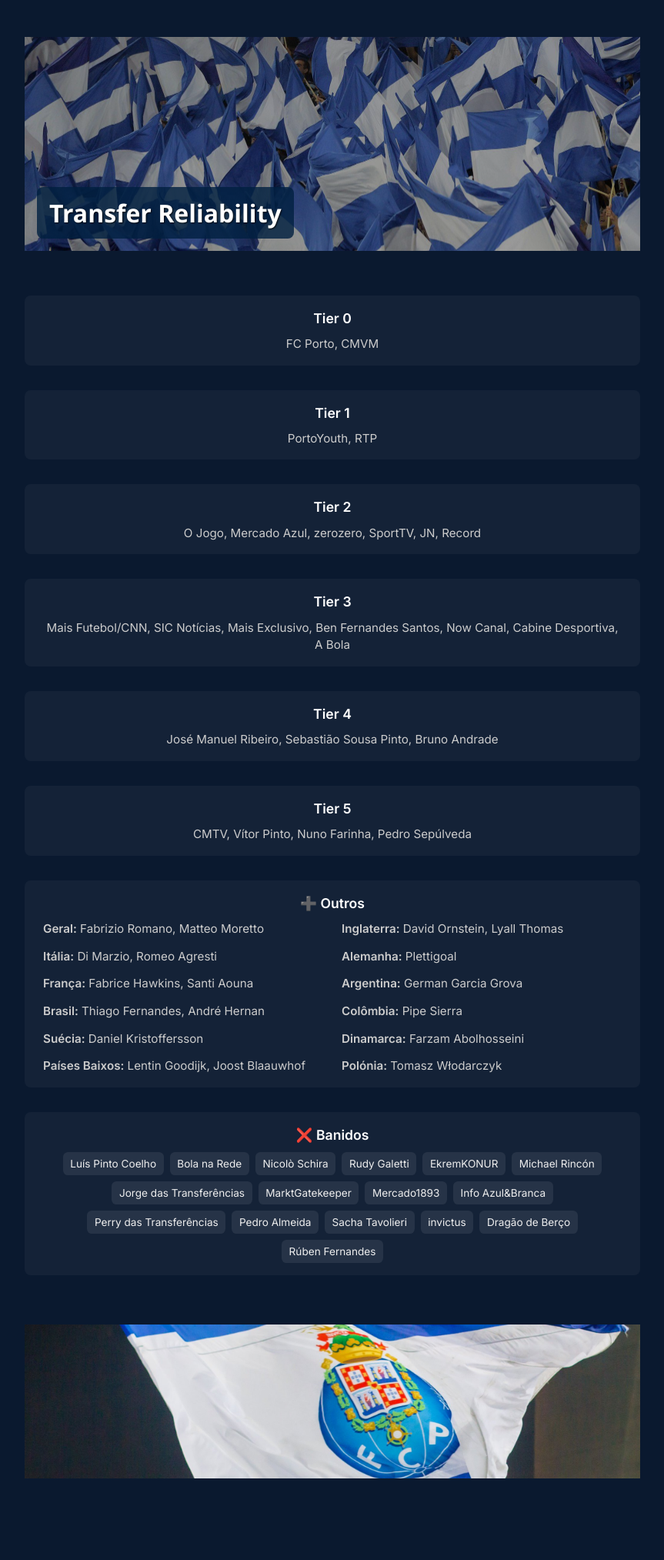
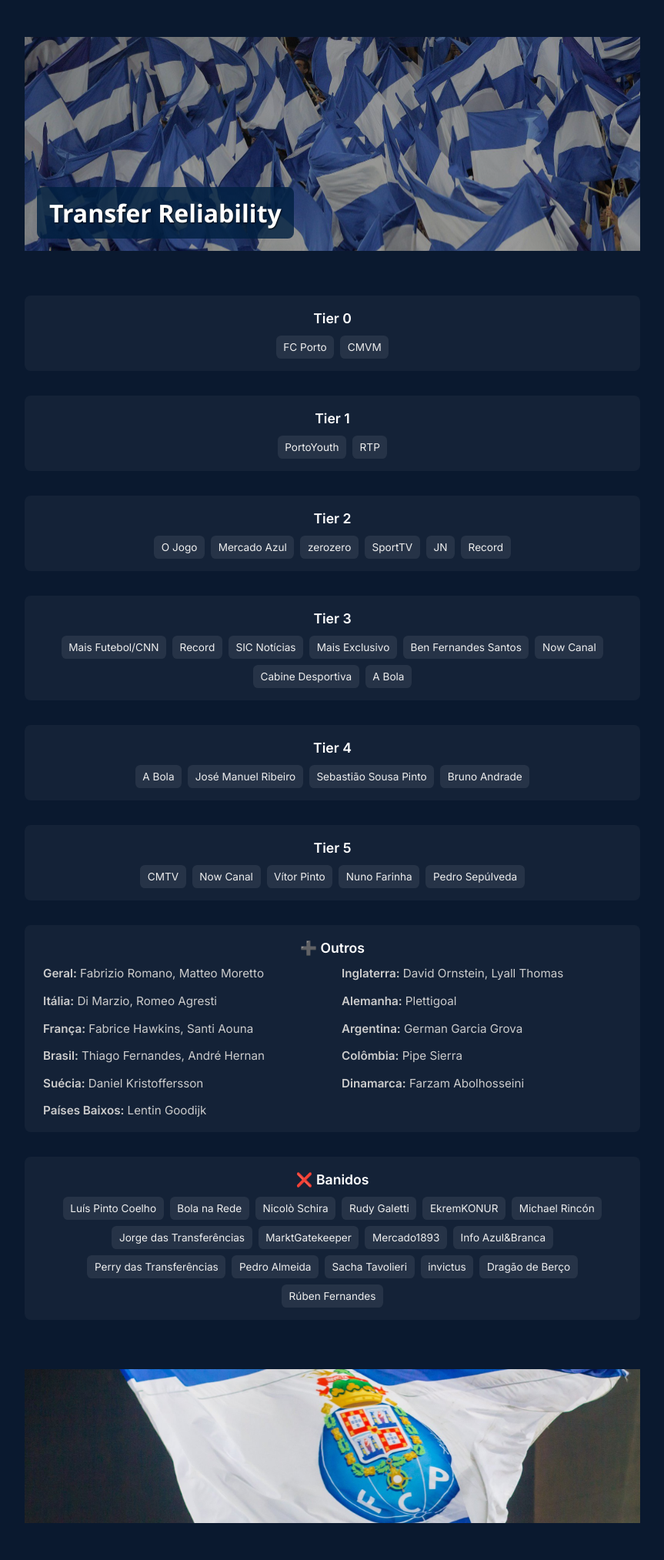
Before and after one commit to Azrial1739/r-fcporto-Transfer-Guide, a Jekyll site: the page built from pages/transfer.md, in a window 1280 px wide. Shown: the whole page at 77% size, without its empty margins (208-1071 px from the left). Built offline with Jekyll 4.4.1, drawn with Linux system fonts in a browser that asks for light colours; before the commit the page ends 1969 px from its top, so only the background shows below that.

Commit message:
Update visual tiers

```diff
--- a/pages/transfer.md
+++ b/pages/transfer.md
@@ -27,11 +27,17 @@ menu_title: transfer
     color: #fff;
   }
 
-  .tier-content {
-    font-size: 0.95rem;
-    color: #ccc;
-    line-height: 1.5;
-  }
+ .tier-content {
+  font-size: 0.95rem;
+  color: #ccc;
+  line-height: 1.5;
+  margin-top: 0.5rem;
+
+  display: flex;
+  flex-wrap: wrap;
+  justify-content: center;
+  gap: 0.5rem;
+}
 
   .centered {
     text-align: center;
@@ -52,13 +58,14 @@ menu_title: transfer
     margin-top: 0.5rem;
   }
 
-  .banidos-list span {
-    background-color: rgba(255, 255, 255, 0.08);
-    padding: 0.3rem 0.6rem;
-    border-radius: 0.4rem;
-    font-size: 0.85rem;
-    color: #eee;
-  }
+  .tag {
+  background-color: rgba(255, 255, 255, 0.08);
+  padding: 0.3rem 0.6rem;
+  border-radius: 0.4rem;
+  font-size: 0.85rem;
+  color: #eee;
+  display: inline-block;
+}
 
   @media (max-width: 600px) {
     .outros-grid {
@@ -71,32 +78,65 @@ menu_title: transfer
 
 <div class="tier-section">
   <div class="tier-header">Tier 0</div>
-  <div class="tier-content centered">FC Porto, CMVM</div>
+  <div class="tier-content centered">
+    <span class="tag">FC Porto</span>
+    <span class="tag">CMVM</span>
+    </div>
 </div>
 
 <div class="tier-section">
   <div class="tier-header">Tier 1</div>
-  <div class="tier-content centered">PortoYouth, RTP</div>
+  <div class="tier-content centered">
+    <span class="tag">PortoYouth</span>
+    <span class="tag">RTP</span>
+  </div>
 </div>
 
 <div class="tier-section">
   <div class="tier-header">Tier 2</div>
-  <div class="tier-content centered">O Jogo, Mercado Azul, zerozero, SportTV, JN, Record</div>
+  <div class="tier-content centered">
+    <span class="tag">O Jogo</span>
+    <span class="tag">Mercado Azul</span>
+    <span class="tag">zerozero</span>
+    <span class="tag">SportTV</span>
+    <span class="tag">JN</span>
+    <span class="tag">Record</span>
+    </div>
 </div>
 
 <div class="tier-section">
   <div class="tier-header">Tier 3</div>
-  <div class="tier-content centered">Mais Futebol/CNN, SIC Notícias, Mais Exclusivo, Ben Fernandes Santos, Now Canal, Cabine Desportiva, A Bola</div>
+  <div class="tier-content centered">
+    <span class="tag">Mais Futebol/CNN</span>
+    <span class="tag">Record</span>
+    <span class="tag">SIC Notícias</span>
+    <span class="tag">Mais Exclusivo</span>
+    <span class="tag">Ben Fernandes Santos</span>
+    <span class="tag">Now Canal</span>
+    <span class="tag">Cabine Desportiva</span>
+    <span class="tag">A Bola</span>
+    </div>
 </div>
 
 <div class="tier-section">
   <div class="tier-header">Tier 4</div>
-  <div class="tier-content centered">José Manuel Ribeiro, Sebastião Sousa Pinto, Bruno Andrade</div>
+  <div class="tier-content centered">
+    <span class="tag">A Bola</span>
+    <span class="tag">José Manuel Ribeiro</span>
+    <span class="tag">Sebastião Sousa Pinto</span>
+    <span class="tag">Bruno Andrade</span>
+    </div>
 </div>
 
 <div class="tier-section">
   <div class="tier-header">Tier 5</div>
-  <div class="tier-content centered">CMTV, Vítor Pinto, Nuno Farinha, Pedro Sepúlveda</div>
+  <div class="tier-content centered">
+    <span class="tag">CMTV</span>
+    <span class="tag">Now Canal</span>
+    <span class="tag">Vítor Pinto</span>
+    <span class="tag">Nuno Farinha</span>
+    <span class="tag">Pedro Sepúlveda</span>
+    </div>
 </div>
 
 <div class="tier-section">
@@ -112,29 +152,28 @@ menu_title: transfer
     <div><strong>Colômbia:</strong> Pipe Sierra</div>
     <div><strong>Suécia:</strong> Daniel Kristoffersson</div>
     <div><strong>Dinamarca:</strong> Farzam Abolhosseini</div>
-    <div><strong>Países Baixos:</strong> Lentin Goodijk, Joost Blaauwhof</div>
-    <div><strong>Polónia:</strong> Tomasz Włodarczyk</div>
+    <div><strong>Países Baixos:</strong> Lentin Goodijk</div>
   </div>
 </div>
 
 <div class="tier-section">
   <div class="tier-header">❌ Banidos</div>
   <div class="tier-content banidos-list">
-    <span>Luís Pinto Coelho</span>
-    <span>Bola na Rede</span>
-    <span>Nicolò Schira</span>
-    <span>Rudy Galetti</span>
-    <span>EkremKONUR</span>
-    <span>Michael Rincón</span>
-    <span>Jorge das Transferências</span>
-    <span>MarktGatekeeper</span>
-    <span>Mercado1893</span>
-    <span>Info Azul&Branca</span>
-    <span>Perry das Transferências</span>
-    <span>Pedro Almeida</span>
-    <span>Sacha Tavolieri</span>
-    <span>invictus</span>
-    <span>Dragão de Berço</span>
-    <span>Rúben Fernandes</span>
+    <span class="tag">Luís Pinto Coelho</span>
+    <span class="tag">Bola na Rede</span>
+    <span class="tag">Nicolò Schira</span>
+    <span class="tag">Rudy Galetti</span>
+    <span class="tag">EkremKONUR</span>
+    <span class="tag">Michael Rincón</span>
+    <span class="tag">Jorge das Transferências</span>
+    <span class="tag">MarktGatekeeper</span>
+    <span class="tag">Mercado1893</span>
+    <span class="tag">Info Azul&Branca</span>
+    <span class="tag">Perry das Transferências</span>
+    <span class="tag">Pedro Almeida</span>
+    <span class="tag">Sacha Tavolieri</span>
+    <span class="tag">invictus</span>
+    <span class="tag">Dragão de Berço</span>
+    <span class="tag">Rúben Fernandes</span>
   </div>
 </div>
```
